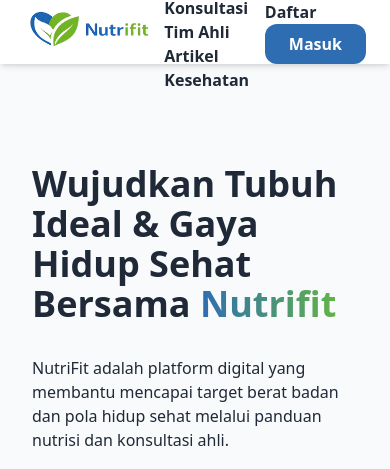
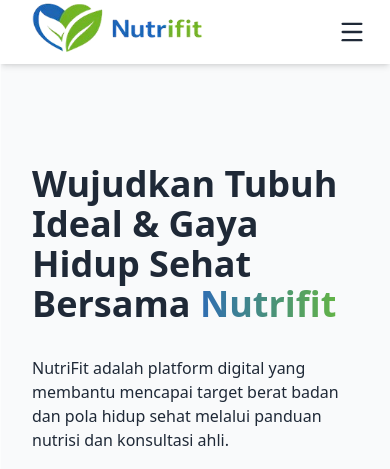
Before and after one commit to Rijalpratama23/nutrifit_WebApp, a Next.js app: page / in a window 390 px wide. Shown: the top 469 px of the page. Built offline with nearby package versions, Linux system fonts and the light colour scheme.

Commit message:
menambahkan responsive navbar landingPage

```diff
--- a/components/componentsLandingPage/navbar/page.tsx
+++ b/components/componentsLandingPage/navbar/page.tsx
@@ -1,34 +1,148 @@
-
+'use client';
 
 import Image from 'next/image';
 import Link from 'next/link';
+import { Menu, X } from 'lucide-react';
+import { useState, useEffect, useRef } from 'react';
 
 export default function Navbar() {
+  const [open, setOpen] = useState(false);
+  const [active, setActive] = useState('#hero');
+  const menuRef = useRef<HTMLDivElement>(null);
+
+  useEffect(() => {
+    const handleClickOutside = (event: MouseEvent) => {
+      if (menuRef.current && !menuRef.current.contains(event.target as Node)) {
+        setOpen(false);
+      }
+    };
+
+    if (open) {
+      document.addEventListener('mousedown', handleClickOutside);
+    }
+
+    return () => {
+      document.removeEventListener('mousedown', handleClickOutside);
+    };
+  }, [open]);
+
   return (
-    <header className='fixed top-0 left-0 right-0 z-[9999] h-16 flex justify-between items-center px-6 md:px-10 bg-white shadow-md'>
+    <header className="fixed top-0 left-0 right-0 z-[9999] h-16 flex justify-between items-center px-6 md:px-10 bg-white shadow-md">
+      {/* LOGO */}
       <div className="logo md:flex justify-center items-center md:pt-5 md:pr-10">
-        <Image src='/Logo.png' alt='logo' width={200} height={100}/>
+        <Image src="/Logo.png" alt="logo" width={200} height={100} />
       </div>
-      <nav className="md:flex ">
-        <ul className='md:flex justify-between md:gap-15'>
-            <li className='font-semibold md:font-bold hover-text-primary'>
-                <Link href="#hero">Beranda</Link>
-            </li>
-             <li className='font-semibold md:font-bold hover-text-primary'>
-                <Link href="#konsultasi">Konsultasi</Link>
-            </li>
-             <li className='font-semibold md:font-bold hover-text-primary'>
-                <Link href="#tim">Tim Ahli</Link>
-            </li>
-             <li className='font-semibold md:font-bold hover-text-primary'>
-                <Link href="#artikel">Artikel Kesehatan</Link>
-            </li>
+
+      {/* NAV DESKTOP */}
+      <nav className="hidden md:flex">
+        <ul className="md:flex justify-between md:gap-15">
+          <li className={`font-semibold md:font-bold ${active === '#hero' ? 'text-primary' : ''}`}>
+            <Link href="#hero" onClick={() => setActive('#hero')}>
+              Beranda
+            </Link>
+          </li>
+          <li className={`font-semibold md:font-bold ${active === '#konsultasi' ? 'text-primary' : ''}`}>
+            <Link href="#konsultasi" onClick={() => setActive('#konsultasi')}>
+              Konsultasi
+            </Link>
+          </li>
+          <li className={`font-semibold md:font-bold ${active === '#tim' ? 'text-primary' : ''}`}>
+            <Link href="#tim" onClick={() => setActive('#tim')}>
+              Tim Ahli
+            </Link>
+          </li>
+          <li className={`font-semibold md:font-bold ${active === '#artikel' ? 'text-primary' : ''}`}>
+            <Link href="#artikel" onClick={() => setActive('#artikel')}>
+              Artikel Kesehatan
+            </Link>
+          </li>
         </ul>
       </nav>
 
-      <div className="md:flex justify-between items-center md:gap-5">
-        <Link href='/register'><p className='font-semibold'>Daftar</p></Link>
-        <Link href='/login'><button className='bg-primary font-semibold px-6 py-2 text-white rounded-xl'>Masuk</button></Link>
+      {/* CTA DESKTOP */}
+      <div className="hidden md:flex justify-between items-center md:gap-5">
+        <Link href="/register">
+          <p className="font-semibold">Daftar</p>
+        </Link>
+        <Link href="/login">
+          <button className="bg-primary font-semibold px-6 py-2 text-white rounded-xl">Masuk</button>
+        </Link>
+      </div>
+
+      {/* HAMBURGER */}
+      <button className="md:hidden z-[10000]" onClick={() => setOpen(!open)}>
+        {open ? <X size={28} /> : <Menu size={28} />}
+      </button>
+
+      {/* OVERLAY */}
+      {open && <div className="fixed inset-0 bg-black/20 backdrop-blur-sm z-[9998]" onClick={() => setOpen(false)} />}
+
+      {/* MOBILE MENU */}
+      <div
+        ref={menuRef}
+        onClick={() => setOpen(false)} // klik area putih → close
+        className={`fixed top-0 left-0 h-full w-[75%] max-w-xs bg-white text-bold z-[9999] transform transition-transform duration-300 ease-in-out
+        ${open ? 'translate-x-0' : '-translate-x-full'}
+        md:hidden`}
+      >
+        {/* LOGO DI MENU */}
+        <div className="logo py-3">
+          <Image src="/Logo.png" alt="logo" width={200} height={100} />
+        </div>
+
+        {/* MENU ITEMS */}
+        <div className="pt-10 px-6 flex flex-col items-start gap-6">
+          <Link
+            href="#hero"
+            onClick={(e) => {
+              e.stopPropagation(); // penting!
+              setActive('#hero');
+            }}
+          >
+            <p className={`font-semibold ${active === '#hero' ? 'text-primary' : ''}`}>Beranda</p>
+          </Link>
+
+          <Link
+            href="#konsultasi"
+            onClick={(e) => {
+              e.stopPropagation();
+              setActive('#konsultasi');
+            }}
+          >
+            <p className={`font-semibold ${active === '#konsultasi' ? 'text-primary' : ''}`}>Konsultasi</p>
+          </Link>
+
+          <Link
+            href="#tim"
+            onClick={(e) => {
+              e.stopPropagation();
+              setActive('#tim');
+            }}
+          >
+            <p className={`font-semibold ${active === '#tim' ? 'text-primary' : ''}`}>Tim Ahli</p>
+          </Link>
+
+          <Link
+            href="#artikel"
+            onClick={(e) => {
+              e.stopPropagation();
+              setActive('#artikel');
+            }}
+          >
+            <p className={`font-semibold ${active === '#artikel' ? 'text-primary' : ''}`}>Artikel Kesehatan</p>
+          </Link>
+
+          {/* CTA */}
+          <div className="flex flex-col items-start gap-4 mt-4 w-full">
+            <Link href="/register" onClick={(e) => e.stopPropagation()}>
+              <p className="font-semibold">Daftar</p>
+            </Link>
+
+            <Link href="/login" onClick={(e) => e.stopPropagation()}>
+              <button className="bg-primary mb-5 font-semibold px-6 py-2 text-white rounded-xl w-fit">Masuk</button>
+            </Link>
+          </div>
+        </div>
       </div>
     </header>
   );
```
